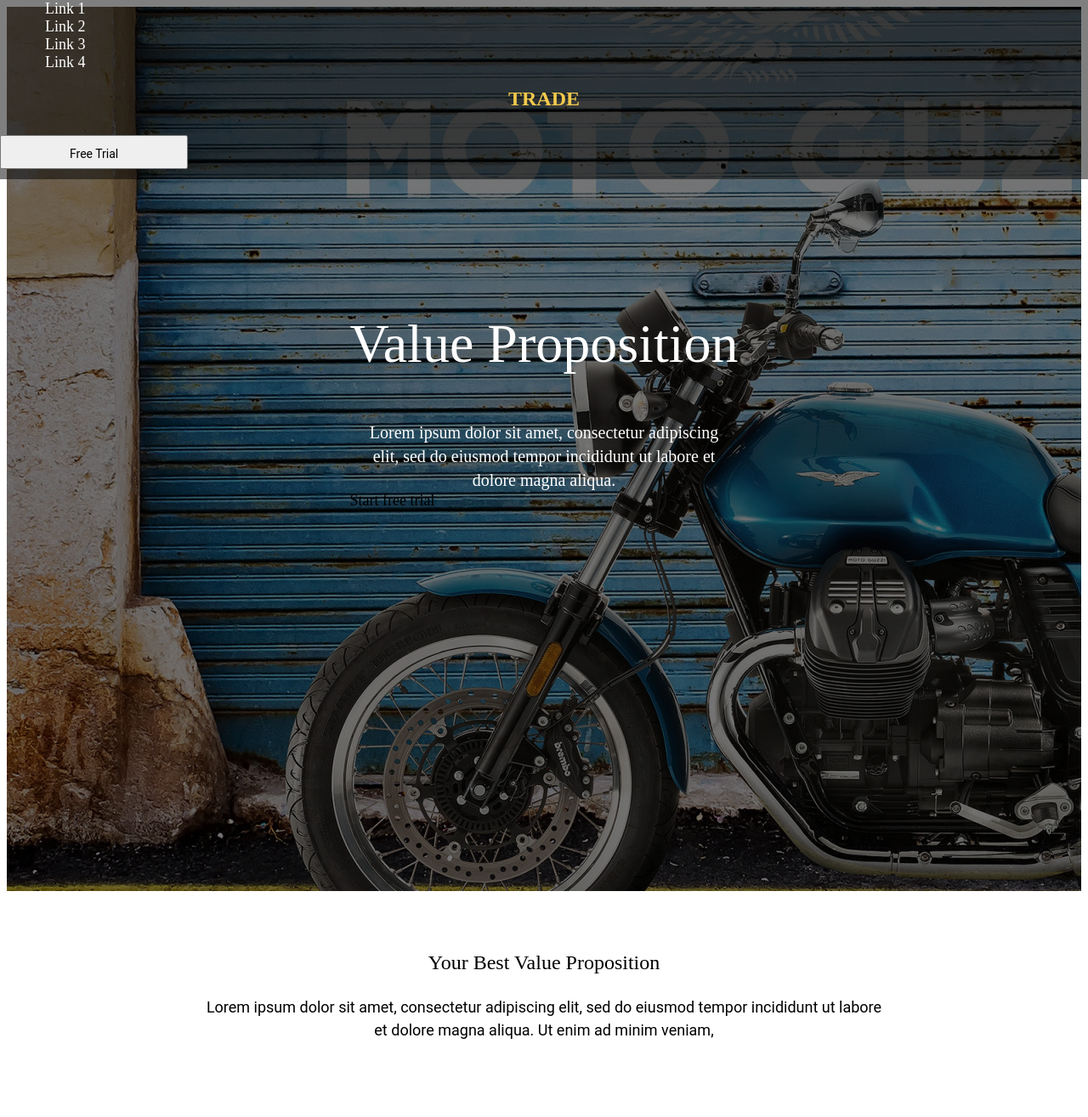
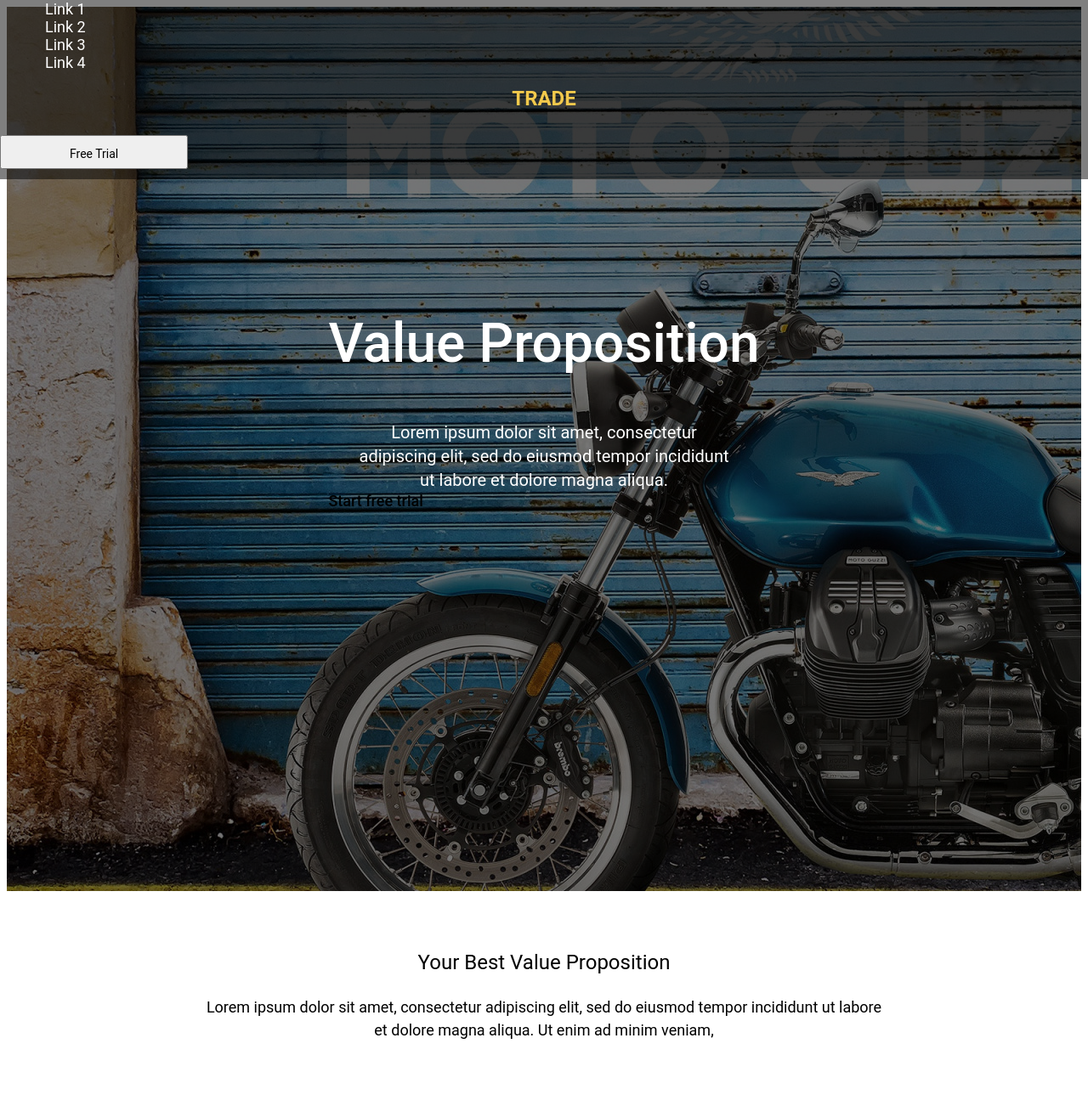
Before and after one commit to debosch/dev.bx, a PHP site: page / in a window 1280 px wide. Shown: the top 1315 px of the page at 85% size. Run offline with PHP 8.4, Linux system fonts and the light colour scheme.

Commit message:
Font fix

```diff
--- a/moto-shop-layout/src/styles/footer.css
+++ b/moto-shop-layout/src/styles/footer.css
@@ -10,7 +10,7 @@ a {
 .sm-text {
     max-width: 417px;
     margin: 0 auto;
-    font-family: Roboto serif;
+    font-family: Roboto, serif;
     font-style: normal;
     font-weight: normal;
     font-size: 24px;
@@ -43,7 +43,7 @@ a {
 }
 
 .footer-header {
-    font-family: Roboto serif;
+    font-family: Roboto, serif;
     font-style: normal;
     font-weight: bold;
     font-size: 14px;
@@ -54,7 +54,7 @@ a {
 
 
 .footer-text {
-    font-family: Roboto serif;
+    font-family: Roboto, serif;
     font-size: 14px;
     font-style: normal;
     font-weight: 400;
@@ -69,7 +69,7 @@ a {
 }
 
 .logo {
-    font-family: Roboto serif;
+    font-family: Roboto, serif;
     margin: 18px 0 17px 0;
     font-style: normal;
     font-weight: bold;
--- a/moto-shop-layout/src/styles/header.css
+++ b/moto-shop-layout/src/styles/header.css
@@ -8,7 +8,7 @@ header {
 }
 
 .header-link {
-    font-family: Roboto serif;
+    font-family: Roboto, serif;
     font-style: normal;
     font-weight: normal;
     font-size: 18px;
--- a/moto-shop-layout/src/styles/home-page-style.css
+++ b/moto-shop-layout/src/styles/home-page-style.css
@@ -3,13 +3,13 @@ section {
 }
 
 a {
-    font-family: Roboto serif;
+    font-family: Roboto, serif;
     text-decoration: none;
     color: #fff;
 }
 
 h4 {
-    font-family: Roboto serif;
+    font-family: Roboto, serif;
     font-style: normal;
     font-weight: normal;
     font-size: 24px;
@@ -36,7 +36,7 @@ h4 {
     max-width: 280px;
     padding: 21px 0 21px 0;
     text-align: center;
-    font-family: Roboto serif;
+    font-family: Roboto, serif;
     font-style: normal;
     font-weight: 500;
     font-size: 18px;
@@ -49,7 +49,7 @@ h4 {
     margin: 64px auto 0 auto;
     max-width: 440px;
     height: content-box;
-    font-family: Roboto serif;
+    font-family: Roboto, serif;
     font-style: normal;
     font-weight: normal;
     font-size: 20px;
@@ -61,7 +61,7 @@ h4 {
 .home-header {
     margin: 0 auto;
     max-width: 787px;
-    font-family: Roboto serif;
+    font-family: Roboto, serif;
     font-style: normal;
     font-weight: 500;
     font-size: 64px;
@@ -118,7 +118,7 @@ h4 {
 }
 
 .custom-link {
-    font-family: Roboto serif;
+    font-family: Roboto, serif;
     font-style: normal;
     font-weight: normal;
     font-size: 14px;
@@ -136,7 +136,7 @@ h4 {
 }
 
 .card-text-custom {
-    font-family: Roboto serif;
+    font-family: Roboto, serif;
     font-style: normal;
     font-weight: normal;
     font-size: 24px;
@@ -146,7 +146,7 @@ h4 {
 
 .feature-header {
     padding: 93px 0 0 101px;
-    font-family: Roboto serif;
+    font-family: Roboto, serif;
     font-style: normal;
     font-weight: bold;
     font-size: 20px;
@@ -159,7 +159,7 @@ h4 {
     margin-right: 46px;
     max-width: 100%;
     max-height: 100%;
-    font-family: Roboto serif;
+    font-family: Roboto, serif;
     font-style: normal;
     font-weight: normal;
     font-size: 20px;
```
Also changed, not shown: moto-shop-layout/src/styles/detail-page-style.css (+5 -5 lines).
